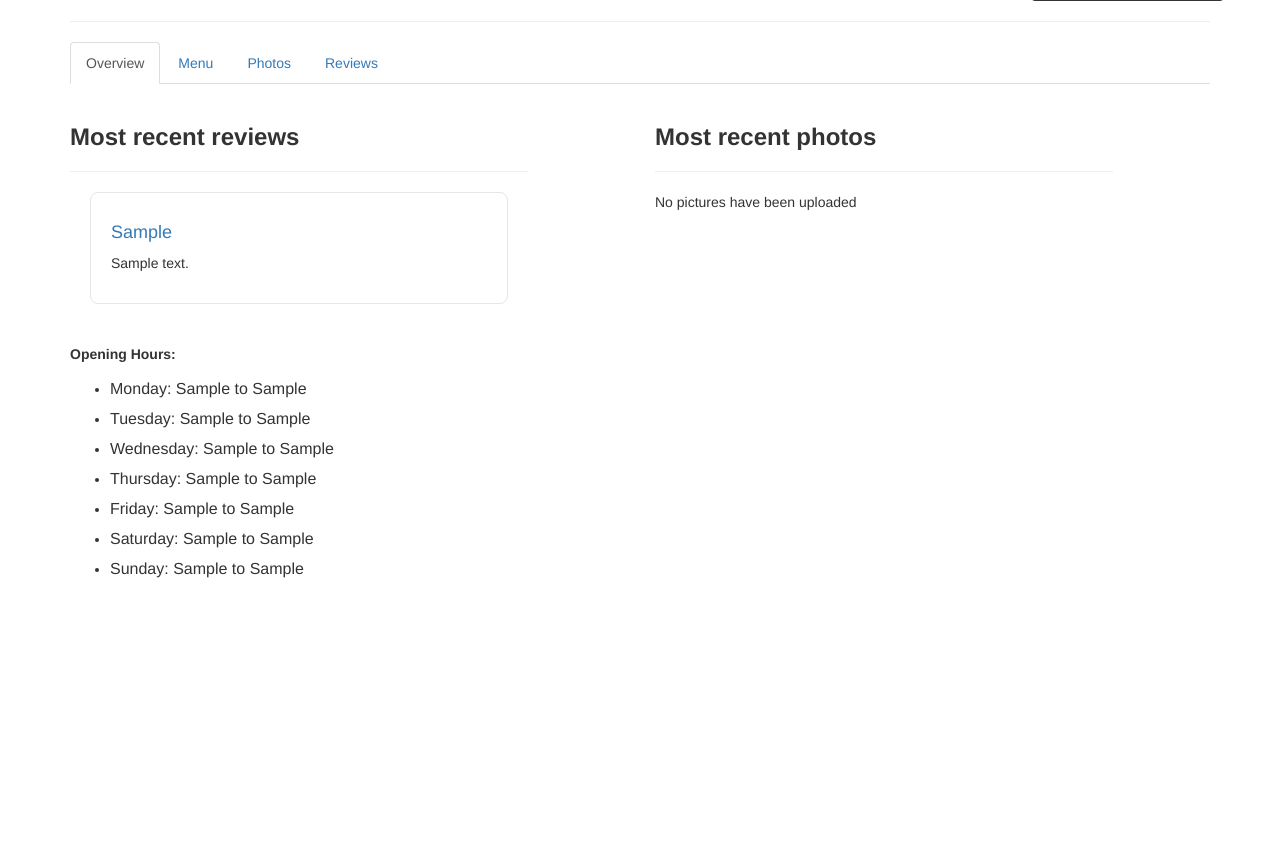
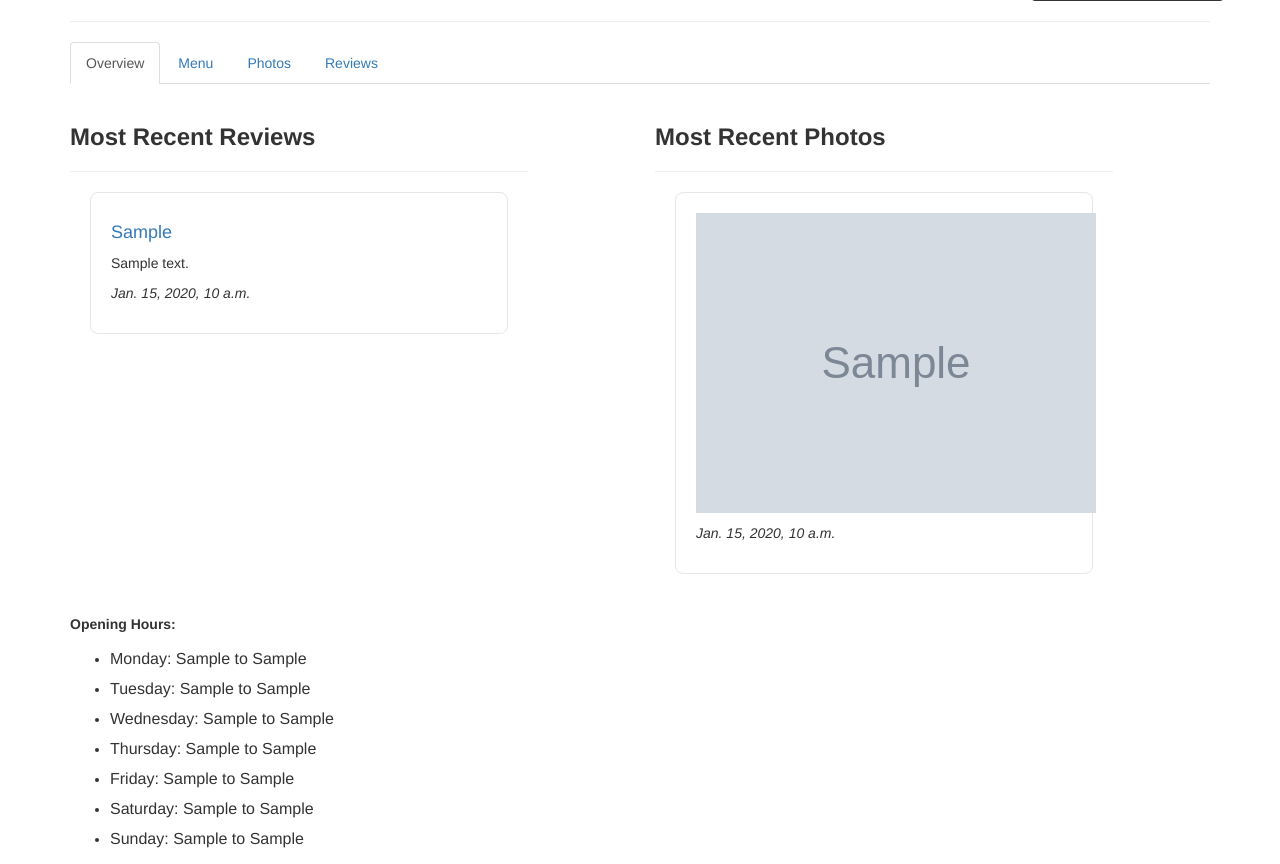
Before and after one commit to yjpan47/orbital2018, a Django app: template templates/first_app/restaurant.html in a window 1280 px wide. Shown: the part 611-1475 px from the top of the page. Before the commit the page ends 1189 px from the top, so only its background shows below. Run offline with Django 3.2, Linux system fonts and the light colour scheme; the template is opened without the code that fills it: most values are stand-ins (such as "Sample title", 1, 10 or a date in 2020); grey boxes marked "Sample" are stand-in pictures; some libraries are stand-ins or nearby versions.

Commit message:
Edited restaurant.html

```diff
--- a/templates/first_app/restaurant.html
+++ b/templates/first_app/restaurant.html
@@ -193,19 +193,25 @@
           <!-- To be done -->
 					<div class="row">
 		        <div class="col-sm-5 textBox">
-		          <h3 class="words"><strong>Most recent reviews</strong></h3>
+		          <h3 class="words"><strong>Most Recent Reviews</strong></h3>
 		          <hr>
-              {% for review in restaurant.get_restaurant_reviews|slice:":2" %}
+              {% for review in restaurant.get_restaurant_reviews_most_recent|slice:":2" %}
                 <div style="margin:20px;padding:20px;border:1px solid;border-radius:8px;border-color:RGB(230,230,230);" >
                   <h5> <a href=# style="font-size:18px;"> {{review.user.first_name}} </a> </h5>
                   <p style="font-size:14px;"> {{review.review}} </p>
+                  <p style="font-size:14px;"><em> {{review.get_time}} </em></p>
                 </div>
               {% endfor %}
 		        </div>
 		        <div class="col-sm-5 col-sm-offset-1 textBox">
-		          <h3 class="words"><strong>Most recent photos</strong></h3>
+		          <h3 class="words"><strong>Most Recent Photos</strong></h3>
 		          <hr>
-              <p style="font-size:14px;"> No pictures have been uploaded </p>
+              {% for restaurant_photo in restaurant.get_restaurant_photos|slice:":2" %}
+                <div style="margin:20px;padding:20px;border:1px solid;border-radius:8px;border-color:RGB(230,230,230);" >
+                  <p><img src="{{restaurant_photo.photo.url}}"></p>
+                  <p style="font-size:14px;"><em>{{restaurant_photo.get_time}}</em></p>
+                </div>
+              {% endfor %}
 		        </div>
 		      </div>
 		      <br>
@@ -288,6 +294,7 @@
 					<hr>
           {% for restaurant_photo in restaurant.restaurantphoto_set.all %}
             <p><img src="{{restaurant_photo.photo.url}}"></p>
+            <p><em>Uploaded by <a href="{% url "profile" restaurant_photo.user.id %}">{{restaurant_photo.user}}</a></em> </p>
             <!-- Delete photo -->
             {% if user.id == restaurant_photo.user.id %}
               <p><a href="{% url "delete_restaurant_photo" restaurant_photo.id %}">Delete</a></p>
```
Also changed, not shown: first_app/models.py (+10 -0 lines), db.sqlite3.
